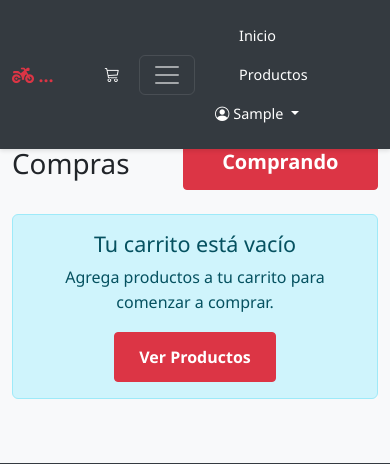
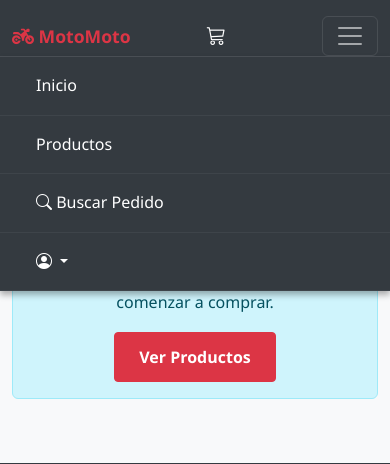
Before and after one commit to Lucvvs/balu, a Django app: page /carrito/ in a window 390 px wide, after a click that opens the changed part. Shown: the top 464 px of the page. Run offline with Django 5.2, Linux system fonts and the light colour scheme; the visitor is signed in with stand-in values (Sample User, id 1); data comes from the database, SQL or seed files in the repository; data that the repository does not hold is empty.

Commit message:
REQv2 V0.4

```diff
--- a/static/css/theme.css
+++ b/static/css/theme.css
@@ -2863,23 +2863,124 @@ input.quantity-input,
         width: 100%;
     }
 
-    .navbar-motomoto .navbar-brand {
-        font-size: 1.1rem;
-        white-space: nowrap;
-        overflow: hidden;
-        text-overflow: ellipsis;
-        max-width: 50%;
-    }
-
-    .navbar-motomoto .nav-link {
-        font-size: 0.9rem;
-        margin: 0 0.25rem;
-        padding: 0.5rem !important;
-    }
-
-    .cart-mobile {
-        font-size: 1.2rem;
-        padding: 0.35rem 0.4rem !important;
+    /* NAVBAR MÓVIL - SIMPLE Y FUNCIONAL */
+    @media (max-width: 991.98px) {
+        /* Header fijo: Logo | Carrito (centro) | Hamburger */
+        .navbar-motomoto .container {
+            display: flex;
+            align-items: center;
+            justify-content: space-between;
+            width: 100%;
+        }
+
+        .navbar-motomoto .navbar-brand {
+            order: 1;
+            flex: 0 0 auto;
+            margin-right: auto;
+        }
+
+        .navbar-motomoto .cart-mobile {
+            order: 2;
+            flex: 0 0 auto;
+            margin: 0 auto;
+            position: absolute;
+            left: 50%;
+            transform: translateX(-50%);
+        }
+
+        .navbar-motomoto .navbar-toggler {
+            order: 3;
+            flex: 0 0 auto;
+            margin-left: auto;
+        }
+
+        /* Menú colapsable - solo se despliega hacia abajo */
+        .navbar-motomoto .navbar-collapse {
+            position: absolute;
+            top: 100%;
+            left: 0;
+            right: 0;
+            background: var(--dark-bg);
+            z-index: 1000;
+            margin-top: 0;
+            padding: 0;
+            border-top: 1px solid rgba(255, 255, 255, 0.1);
+            box-shadow: 0 4px 6px rgba(0, 0, 0, 0.3);
+        }
+
+        /* Listas de navegación */
+        .navbar-motomoto .navbar-collapse .navbar-nav {
+            width: 100%;
+            margin: 0 !important;
+            flex-direction: column;
+        }
+
+        /* Items del menú */
+        .navbar-motomoto .navbar-collapse .nav-item {
+            width: 100%;
+            border-bottom: 1px solid rgba(255, 255, 255, 0.05);
+        }
+
+        /* Links del menú */
+        .navbar-motomoto .navbar-collapse .nav-link {
+            padding: 1rem 1.5rem !important;
+            color: var(--white) !important;
+            font-size: 1rem !important;
+            display: block;
+            width: 100%;
+            text-align: left;
+        }
+
+        .navbar-motomoto .navbar-collapse .nav-link:hover {
+            background: rgba(220, 53, 69, 0.1);
+            color: var(--primary-color) !important;
+        }
+
+        .navbar-motomoto .navbar-collapse .nav-link.active {
+            color: var(--primary-color) !important;
+            background: rgba(220, 53, 69, 0.15);
+            font-weight: 600;
+        }
+
+        /* Botón Registro */
+        .navbar-motomoto .navbar-collapse .nav-link.btn {
+            background: var(--primary-color) !important;
+            color: var(--white) !important;
+            margin: 0.5rem 1.5rem !important;
+            padding: 0.75rem 1.5rem !important;
+            border-radius: 8px;
+            text-align: center;
+            font-weight: 600;
+            width: calc(100% - 3rem);
+            display: block;
+        }
+
+        .navbar-motomoto .navbar-collapse .nav-link.btn:hover {
+            background: #c82333 !important;
+        }
+
+        /* Ocultar carrito del menú (ya está en header) */
+        .navbar-motomoto .navbar-collapse .nav-link[href*="cart"] {
+            display: none !important;
+        }
+
+        /* Dropdown */
+        .navbar-motomoto .navbar-collapse .dropdown-menu {
+            background: rgba(33, 37, 41, 0.98);
+            border: none;
+            margin-top: 0;
+            border-radius: 0;
+        }
+
+        .navbar-motomoto .navbar-collapse .dropdown-item {
+            color: var(--white) !important;
+            padding: 0.75rem 1.5rem;
+        }
+
+        .navbar-motomoto .navbar-collapse .dropdown-item:hover {
+            background: rgba(220, 53, 69, 0.2);
+            color: var(--primary-color) !important;
+        }
     }
 
     .brand-logo {
--- a/templates/base.html
+++ b/templates/base.html
@@ -269,6 +269,7 @@
                 body.classList.remove('navbar-scrolled');
             }
         });
+
     </script>
 
     <!-- Toast Notification System -->
--- a/templates/partials/_navbar.html
+++ b/templates/partials/_navbar.html
@@ -32,11 +32,16 @@
                         Productos
                     </a>
                 </li>
+                <li class="nav-item d-lg-none">
+                    <a class="nav-link {% if request.resolver_match.url_name == 'search_order' %}active{% endif %}" href="{% url 'shop:search_order' %}">
+                        <i class="bi bi-search"></i> Buscar Pedido
+                    </a>
+                </li>
             </ul>
 
             <!-- Right side items -->
             <ul class="navbar-nav ms-auto">
-                <!-- Carrito (solo visible en pantallas grandes) -->
+                <!-- Carrito (solo visible en desktop) -->
                 <li class="nav-item d-none d-lg-block">
                     <a class="nav-link" href="{% url 'shop:cart' %}">
                         <i class="bi bi-cart3"></i>
@@ -51,7 +56,7 @@
                 {% if user.is_authenticated %}
                     <li class="nav-item dropdown">
                         <a class="nav-link dropdown-toggle" href="#" id="userDropdown" role="button" data-bs-toggle="dropdown" aria-expanded="false">
-                            <i class="bi bi-person-circle"></i> {{ user.first_name|default:user.email }}
+                            <i class="bi bi-person-circle"></i> <span class="d-lg-inline d-none">{{ user.first_name|default:user.email }}</span>
                         </a>
                         <ul class="dropdown-menu dropdown-menu-end" aria-labelledby="userDropdown">
                             <li><a class="dropdown-item" href="{% url 'shop:profile' %}"><i class="bi bi-person"></i> Perfil</a></li>
```
